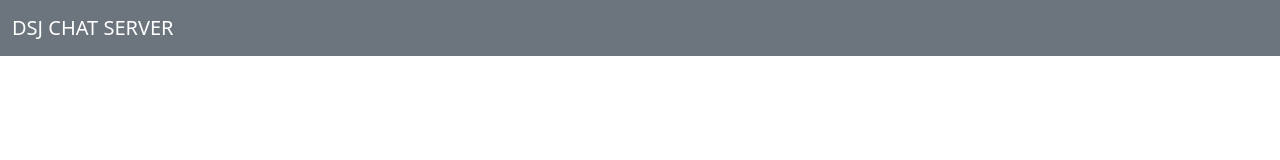
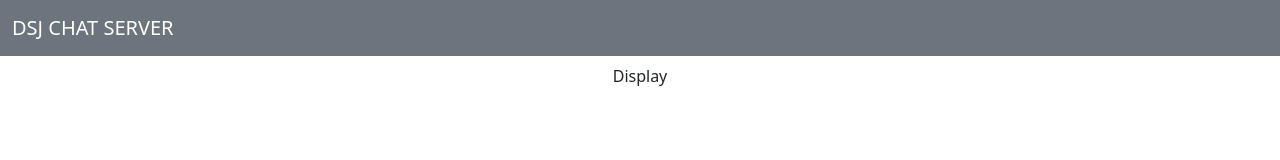
Before and after one commit to shawksly/ReactChat-Client, a React (Create React App) app: page /display in a window 1280 px wide. Shown: the top 160 px of the page. Built offline with nearby package versions, Linux system fonts and the light colour scheme.

Commit message:
U7_02  display component

```diff
--- a/src/App.jsx
+++ b/src/App.jsx
@@ -5,7 +5,7 @@ import { BrowserRouter, Routes, Route } from 'react-router-dom';
 import Navbar from './components/navbar/Navbar';
 import Auth from './components/auth/Auth'
 import Footer from './components/footer/Footer';
-
+import Display from './components/display/Display'
 function App() {
 
   const [token, setToken] = useState('');
@@ -37,7 +37,7 @@ function App() {
         <Routes>
 
             <Route path="/" element={<Auth setToken={updateToken} signup={signup} setSignup={setSignup} />} />
-
+            <Route path='/display' element={<Display token={token} clearToken={clearToken}/>}/>
         </Routes>
 
         <Footer />
--- /dev/null
+++ b/src/components/display/Display.jsx
@@ -0,0 +1,9 @@
+import React from 'react'
+
+function Display() {
+  return (
+    <div>Display</div>
+  )
+}
+
+export default Display
```
